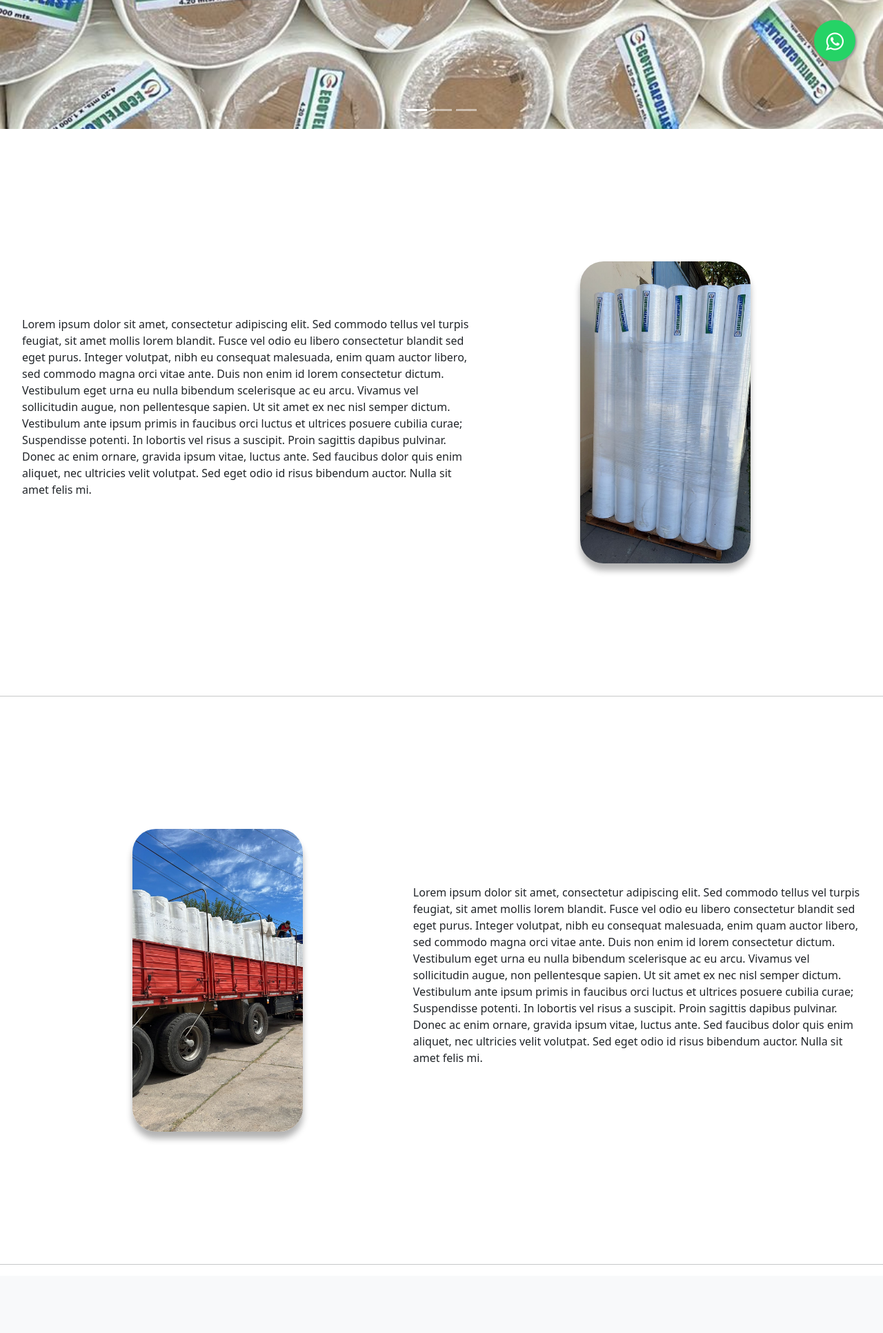
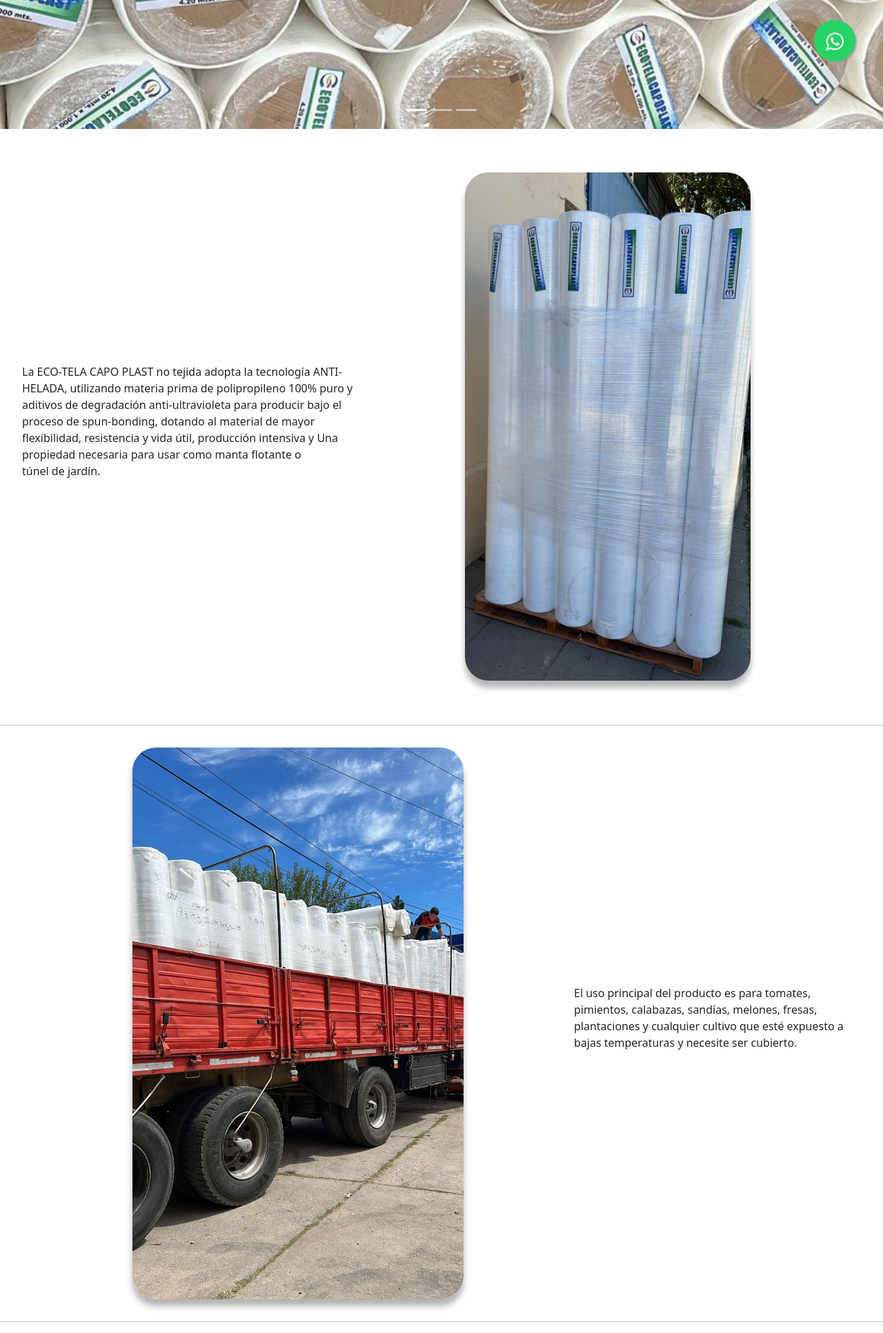
Before and after one commit to LorenzoGalaverna/Ecotela, a Django app: page / in a window 1280 px wide. Shown: the part 671-2604 px from the top of the page at 69% size. Before the commit the page ends 2505 px from the top, so only its background shows below. Run offline with Django 4.2, Linux system fonts and the light colour scheme; some libraries are stand-ins or nearby versions.

Commit message:
info load

```diff
--- a/confApp/static/css/info1.css
+++ b/confApp/static/css/info1.css
@@ -1,6 +1,8 @@
 .imagen-div {
     width: 200%;
     margin: 10rem;
+    max-height: 50rem;
+    max-width: 30rem;
 }
 
 .imagen {
@@ -8,10 +10,13 @@
     width: 100%;
     border-radius: 34px;
     box-shadow: 0px 10px 10px rgba(0, 0, 0, 0.3);
+    max-height: 50rem;
+    max-width: 30rem;
 }
 
 .info {
     margin: 2rem;
     display: flex;
     align-items: center;
+    max-height: 50rem;
 }
--- a/templates/info1.html
+++ b/templates/info1.html
@@ -3,16 +3,10 @@
 <link href="{% static 'css/info1.css' %}" rel="stylesheet">
 <div class="info">
   <div>
-    <p>Lorem ipsum dolor sit amet, consectetur adipiscing elit. Sed commodo tellus vel turpis feugiat, sit amet mollis
-      lorem blandit. Fusce vel odio eu libero consectetur blandit sed eget purus. Integer volutpat, nibh eu consequat
-      malesuada, enim quam auctor libero, sed commodo magna orci vitae ante. Duis non enim id lorem consectetur
-      dictum.
-      Vestibulum eget urna eu nulla bibendum scelerisque ac eu arcu. Vivamus vel sollicitudin augue, non pellentesque
-      sapien. Ut sit amet ex nec nisl semper dictum. Vestibulum ante ipsum primis in faucibus orci luctus et ultrices
-      posuere cubilia curae; Suspendisse potenti. In lobortis vel risus a suscipit. Proin sagittis dapibus pulvinar.
-      Donec ac enim ornare, gravida ipsum vitae, luctus ante. Sed faucibus dolor quis enim aliquet, nec ultricies
-      velit
-      volutpat. Sed eget odio id risus bibendum auctor. Nulla sit amet felis mi.</p>
+    <p>La ECO-TELA CAPO PLAST no tejida adopta la tecnología ANTI-HELADA, utilizando materia prima de polipropileno 100%
+      puro y aditivos de degradación anti-ultravioleta para producir bajo el proceso de spun-bonding, dotando al
+      material de mayor flexibilidad, resistencia y vida útil, producción intensiva y Una propiedad necesaria para usar
+      como manta flotante o túnel de jardín.</p>
   </div>
   <div class="imagen-div">
     <img src="{% static 'images/rollos2.jpg' %}" class="imagen">
--- a/templates/info2.html
+++ b/templates/info2.html
@@ -6,16 +6,8 @@
     <img src="{% static 'images/rollos3.jpg' %}" class="imagen">
   </div>
   <div>
-    <p>Lorem ipsum dolor sit amet, consectetur adipiscing elit. Sed commodo tellus vel turpis feugiat, sit amet mollis
-      lorem blandit. Fusce vel odio eu libero consectetur blandit sed eget purus. Integer volutpat, nibh eu consequat
-      malesuada, enim quam auctor libero, sed commodo magna orci vitae ante. Duis non enim id lorem consectetur
-      dictum.
-      Vestibulum eget urna eu nulla bibendum scelerisque ac eu arcu. Vivamus vel sollicitudin augue, non pellentesque
-      sapien. Ut sit amet ex nec nisl semper dictum. Vestibulum ante ipsum primis in faucibus orci luctus et ultrices
-      posuere cubilia curae; Suspendisse potenti. In lobortis vel risus a suscipit. Proin sagittis dapibus pulvinar.
-      Donec ac enim ornare, gravida ipsum vitae, luctus ante. Sed faucibus dolor quis enim aliquet, nec ultricies
-      velit
-      volutpat. Sed eget odio id risus bibendum auctor. Nulla sit amet felis mi.</p>
+    <p>El uso principal del producto es para tomates, pimientos, calabazas, sandías, melones, fresas, plantaciones y
+      cualquier cultivo que esté expuesto a bajas temperaturas y necesite ser cubierto.</p>
   </div>
 </div>
 <hr>
```
